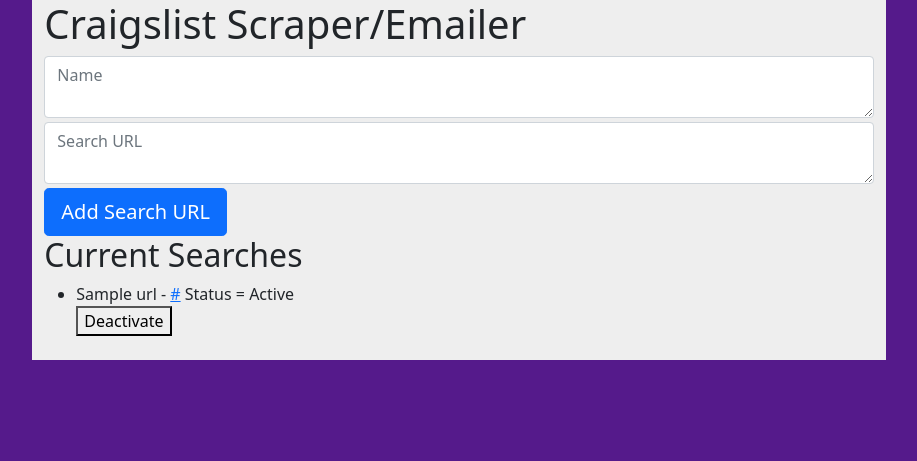
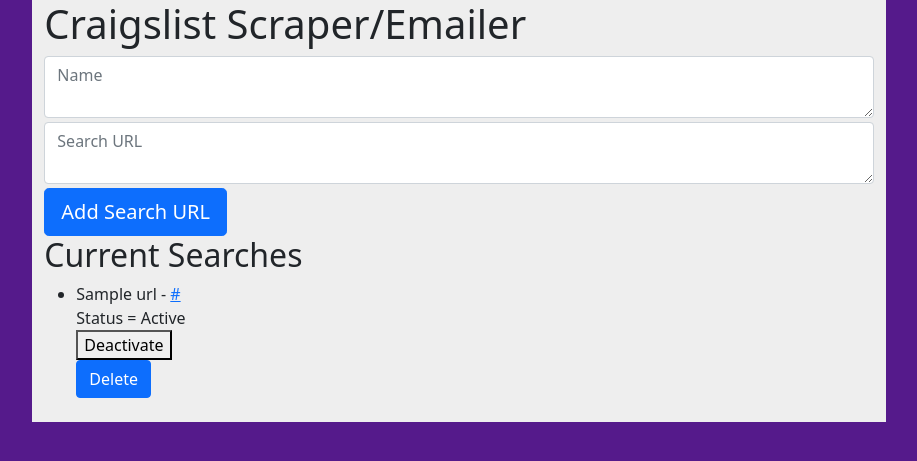
Before and after one commit to michaelpappas/craigslist-scraper-emailer, a Flask app: page / in a window 1280 px wide. Shown: the top 461 px of the page, without its empty margins (181-1098 px from the left). Run offline with Flask 3, Linux system fonts and the light colour scheme; tables that the repository leaves empty hold one stand-in row (values such as "Sample post").

Commit message:
add delete search URL functionality and button

```diff
--- a/app.py
+++ b/app.py
@@ -52,6 +52,7 @@
 
 @app.post('/searches/<int:search_id>/activate/')
 def activate_search(search_id):
+    """Change URL active status to true"""
     search = URL.query.get_or_404(search_id)
     search.active = True
     db.session.commit()
@@ -60,8 +61,17 @@
 
 @app.post('/searches/<int:search_id>/deactivate')
 def deactivate_search(search_id):
+    """Change URL active status to false"""
     search = URL.query.get_or_404(search_id)
     search.active = False
     db.session.commit()
 
     return redirect('/')
+@app.post('/searches/<int:search_id>/delete')
+def delete_search(search_id):
+    """Delete search from db"""
+    search = URL.query.get_or_404(search_id)
+    db.session.delete(search)
+    db.session.commit()
+
+    return redirect('/')
--- a/static/style.css
+++ b/static/style.css
@@ -0,0 +1,3 @@
+button{
+    display: inline;
+}
--- a/templates/home.html
+++ b/templates/home.html
@@ -31,11 +31,13 @@
     <ul>
       {% for search_query in searches %}
       <li>{{ search_query.name }} - <a href="{{ search_query.search_url }}">{{ search_query.search_url }}</a>
+        <div></div>
       {% if search_query.active == True %}
       Status = Active<form method="POST" action="/searches/{{ search_query.id }}/deactivate"><button>Deactivate</button></form>
       {% else %}
       Status = Inactive <form method="POST" action="/searches/{{ search_query.id }}/activate"><button>Activate</button></form></li>
       {% endif %}
+      <form method="POST" action="/searches/{{ search_query.id }}/delete"><button type="button" class="btn btn-primary">Delete</button></form>
       {% endfor %}
     </ul>
     </div>
```
